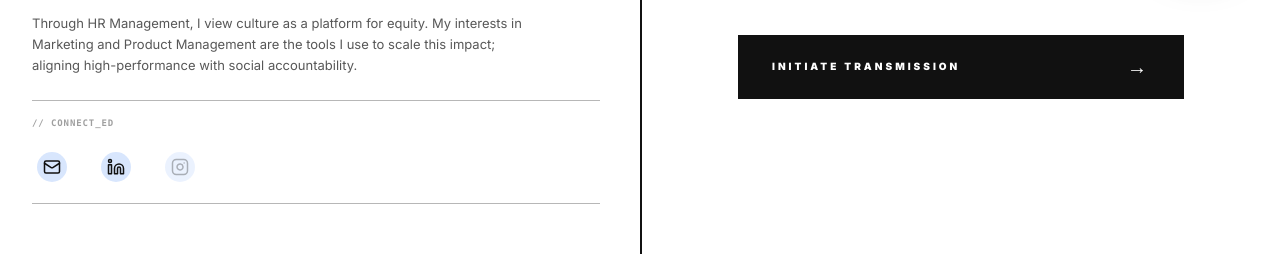
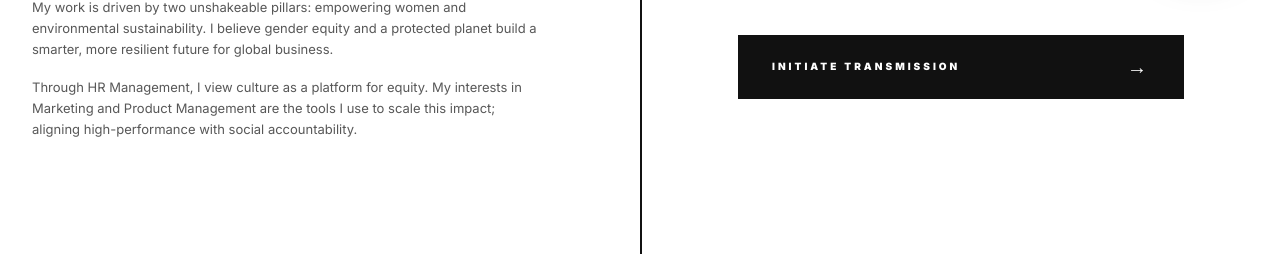
Before and after one commit to Ramsan-code/madhurika, a Next.js app: page /commitment in a window 1280 px wide. Shown: the part 485-739 px from the top of the page. Built offline with nearby package versions, Linux system fonts and the light colour scheme.

Commit message:
refactor: move contact social links section from commitment page to home page

```diff
--- a/src/app/commitment/page.tsx
+++ b/src/app/commitment/page.tsx
@@ -49,23 +49,7 @@ export default function Commitment() {
               </div>
 
 
-               <div className="border-t border-[#111111]/30 pt-4 border-b border-[#111111]/30 pb-4">
-                  <p className="text-[9px] uppercase font-bold tracking-widest opacity-40 mb-4 font-mono">// CONNECT_ED</p>
-                  <div className="flex flex-wrap gap-6 items-center">
-                    <a href="mailto:madhurika573@gmail.com" className="group/icon relative w-10 h-10 flex items-center justify-center transition-all duration-500">
-                      <div className="absolute inset-0 bg-[#3b82f6] rounded-full scale-75 group-hover/icon:scale-100 group-hover/icon:rotate-12 transition-all duration-500 opacity-20 group-hover/icon:opacity-100"></div>
-                      <svg xmlns="http://www.w3.org/2000/svg" width="18" height="18" viewBox="0 0 24 24" fill="none" stroke="currentColor" strokeWidth="2" strokeLinecap="round" strokeLinejoin="round" className="relative z-10 text-[#111111] group-hover/icon:text-white transition-colors"><rect width="20" height="16" x="2" y="4" rx="2"/><path d="m22 7-8.97 5.7a1.94 1.94 0 0 1-2.06 0L2 7"/></svg>
-                    </a>
-                    <a href="https://www.linkedin.com/in/madhu-rika-1801aa205/" target="_blank" rel="noopener noreferrer" className="group/icon relative w-10 h-10 flex items-center justify-center transition-all duration-500">
-                      <div className="absolute inset-0 bg-[#3b82f6] rounded-full scale-75 group-hover/icon:scale-100 group-hover/icon:-rotate-12 transition-all duration-500 opacity-20 group-hover/icon:opacity-100"></div>
-                      <svg xmlns="http://www.w3.org/2000/svg" width="18" height="18" viewBox="0 0 24 24" fill="none" stroke="currentColor" strokeWidth="2" strokeLinecap="round" strokeLinejoin="round" className="relative z-10 text-[#111111] group-hover/icon:text-white transition-colors"><path d="M16 8a6 6 0 0 1 6 6v7h-4v-7a2 2 0 0 0-2-2 2 2 0 0 0-2 2v7h-4v-7a6 6 0 0 1 6-6z"/><rect width="4" height="12" x="2" y="9"/><circle cx="4" cy="4" r="2"/></svg>
-                    </a>
-                    <a href="#" className="group/icon relative w-10 h-10 flex items-center justify-center transition-all duration-500">
-                      <div className="absolute inset-0 bg-[#3b82f6] rounded-full scale-75 group-hover/icon:scale-100 group-hover/icon:rotate-12 transition-all duration-500 opacity-10 group-hover/icon:opacity-60"></div>
-                      <svg xmlns="http://www.w3.org/2000/svg" width="18" height="18" viewBox="0 0 24 24" fill="none" stroke="currentColor" strokeWidth="2" strokeLinecap="round" strokeLinejoin="round" className="relative z-10 text-[#111111]/30 group-hover/icon:text-[#111111] transition-colors"><rect width="20" height="20" x="2" y="2" rx="5" ry="5"/><path d="M16 11.37A4 4 0 1 1 12.63 8 4 4 0 0 1 16 11.37z"/><line x1="17.5" x2="17.51" y1="6.5" y2="6.5"/></svg>
-                    </a>
-                  </div>
-               </div>
+
             </div>
          </div>
 
--- a/src/app/page.tsx
+++ b/src/app/page.tsx
@@ -18,6 +18,22 @@ export default function Intro() {
            Motivated and enthusiastic fresher currently pursuing a Higher National Diploma (HND) in Business
 and Management (Hons).Develop professional skills, and contribute positively to NewBorn Cinema success.
           </p>
+          <div className="flex flex-wrap gap-4 items-center mb-8 border-t border-[#111111]/10 pt-6">
+            <p className="text-[9px] uppercase font-bold tracking-widest opacity-40 w-full mb-1 font-mono">// CONNECT_ED</p>
+            <a href="mailto:madhurika573@gmail.com" className="group/icon relative w-10 h-10 flex items-center justify-center transition-all duration-500">
+              <div className="absolute inset-0 bg-[#3b82f6] rounded-full scale-75 group-hover/icon:scale-100 group-hover/icon:rotate-12 transition-all duration-500 opacity-20 group-hover/icon:opacity-100"></div>
+              <svg xmlns="http://www.w3.org/2000/svg" width="18" height="18" viewBox="0 0 24 24" fill="none" stroke="currentColor" strokeWidth="2" strokeLinecap="round" strokeLinejoin="round" className="relative z-10 text-[#111111] group-hover/icon:text-white transition-colors"><rect width="20" height="16" x="2" y="4" rx="2"/><path d="m22 7-8.97 5.7a1.94 1.94 0 0 1-2.06 0L2 7"/></svg>
+            </a>
+            <a href="https://www.linkedin.com/in/madhu-rika-1801aa205/" target="_blank" rel="noopener noreferrer" className="group/icon relative w-10 h-10 flex items-center justify-center transition-all duration-500">
+              <div className="absolute inset-0 bg-[#3b82f6] rounded-full scale-75 group-hover/icon:scale-100 group-hover/icon:-rotate-12 transition-all duration-500 opacity-20 group-hover/icon:opacity-100"></div>
+              <svg xmlns="http://www.w3.org/2000/svg" width="18" height="18" viewBox="0 0 24 24" fill="none" stroke="currentColor" strokeWidth="2" strokeLinecap="round" strokeLinejoin="round" className="relative z-10 text-[#111111] group-hover/icon:text-white transition-colors"><path d="M16 8a6 6 0 0 1 6 6v7h-4v-7a2 2 0 0 0-2-2 2 2 0 0 0-2 2v7h-4v-7a6 6 0 0 1 6-6z"/><rect width="4" height="12" x="2" y="9"/><circle cx="4" cy="4" r="2"/></svg>
+            </a>
+            <a href="#" className="group/icon relative w-10 h-10 flex items-center justify-center transition-all duration-500">
+              <div className="absolute inset-0 bg-[#3b82f6] rounded-full scale-75 group-hover/icon:scale-100 group-hover/icon:rotate-12 transition-all duration-500 opacity-10 group-hover/icon:opacity-60"></div>
+              <svg xmlns="http://www.w3.org/2000/svg" width="18" height="18" viewBox="0 0 24 24" fill="none" stroke="currentColor" strokeWidth="2" strokeLinecap="round" strokeLinejoin="round" className="relative z-10 text-[#111111]/30 group-hover/icon:text-[#111111] transition-colors"><rect width="20" height="20" x="2" y="2" rx="5" ry="5"/><path d="M16 11.37A4 4 0 1 1 12.63 8 4 4 0 0 1 16 11.37z"/><line x1="17.5" x2="17.51" y1="6.5" y2="6.5"/></svg>
+            </a>
+          </div>
+
           <Link href="/credentials" className="text-[11px] md:text-xs uppercase tracking-widest hover:line-through inline-flex items-center gap-4 w-max group mb-8">
             <span>Next: Education</span>
             <span className="font-display text-lg leading-none transform group-hover:translate-x-1 transition-transform">→</span>
```
